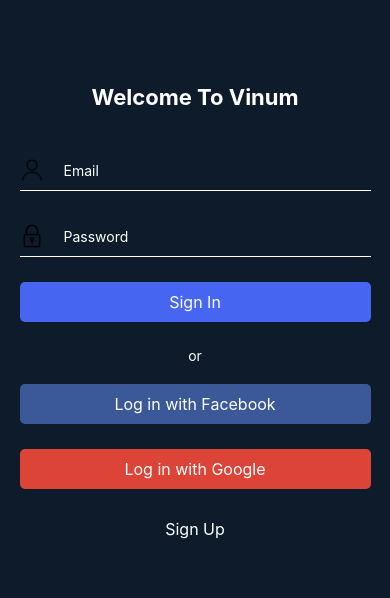
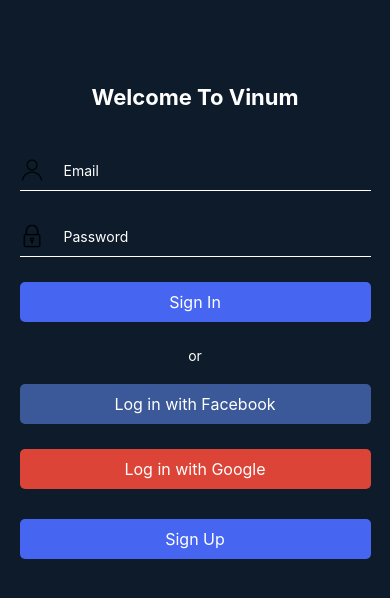
Before and after one commit to Cabezlea/Vinum, a React Native app: screen / in a window 390 px wide. Shown: the top 598 px of the page. Built offline with nearby package versions, Linux system fonts and the light colour scheme.

Commit message:
Sign up button

```diff
--- a/pages/SignIn.jsx
+++ b/pages/SignIn.jsx
@@ -109,6 +109,11 @@
     marginBottom: 15,
   },
   signUpButton: {
+    width: '90%',
+    backgroundColor: '#4666F2', // Change this if you want a different color for the sign-up button
+    padding: 10,
+    alignItems: 'center',
+    borderRadius: 5,
     marginTop: 15,
   },
   signUpText: {
```
